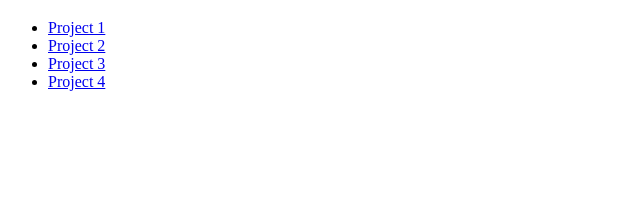
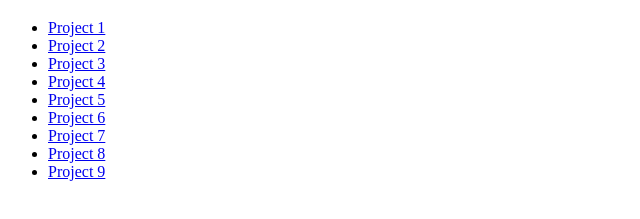
Before and after one commit to awaismalik/Full-Stack-Development, a plain HTML site: page index.html in a window 1280 px wide. Shown: the part 61-280 px from the top of the page, without its empty margins (0-640 px from the left). Drawn offline with Linux system fonts and the light colour scheme.

Commit message:
main index.html update

```diff
--- a/index.html
+++ b/index.html
@@ -15,6 +15,11 @@
         <li> <a href="project2/index.html">Project 2</a></li>
         <li> <a href="project3/index.html">Project 3</a></li>
         <li> <a href="project4/index.html">Project 4</a></li>
+        <li> <a href="project5/index.html">Project 5</a></li>
+        <li> <a href="project6/index.html">Project 6</a></li>
+        <li> <a href="project7/index.html">Project 7</a></li>
+        <li> <a href="project8/index.html">Project 8</a></li>
+        <li> <a href="project9/index.html">Project 9</a></li>
     </ul>
 </body>
 
```
